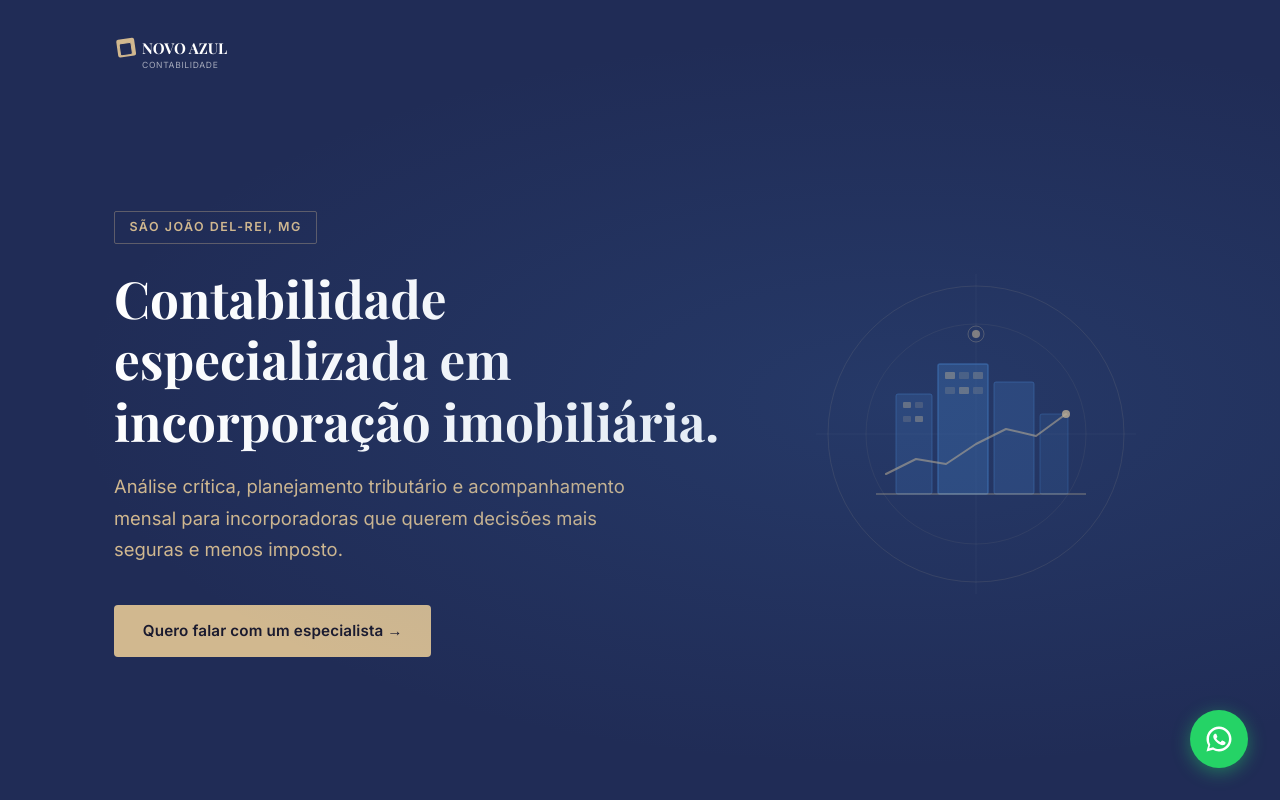
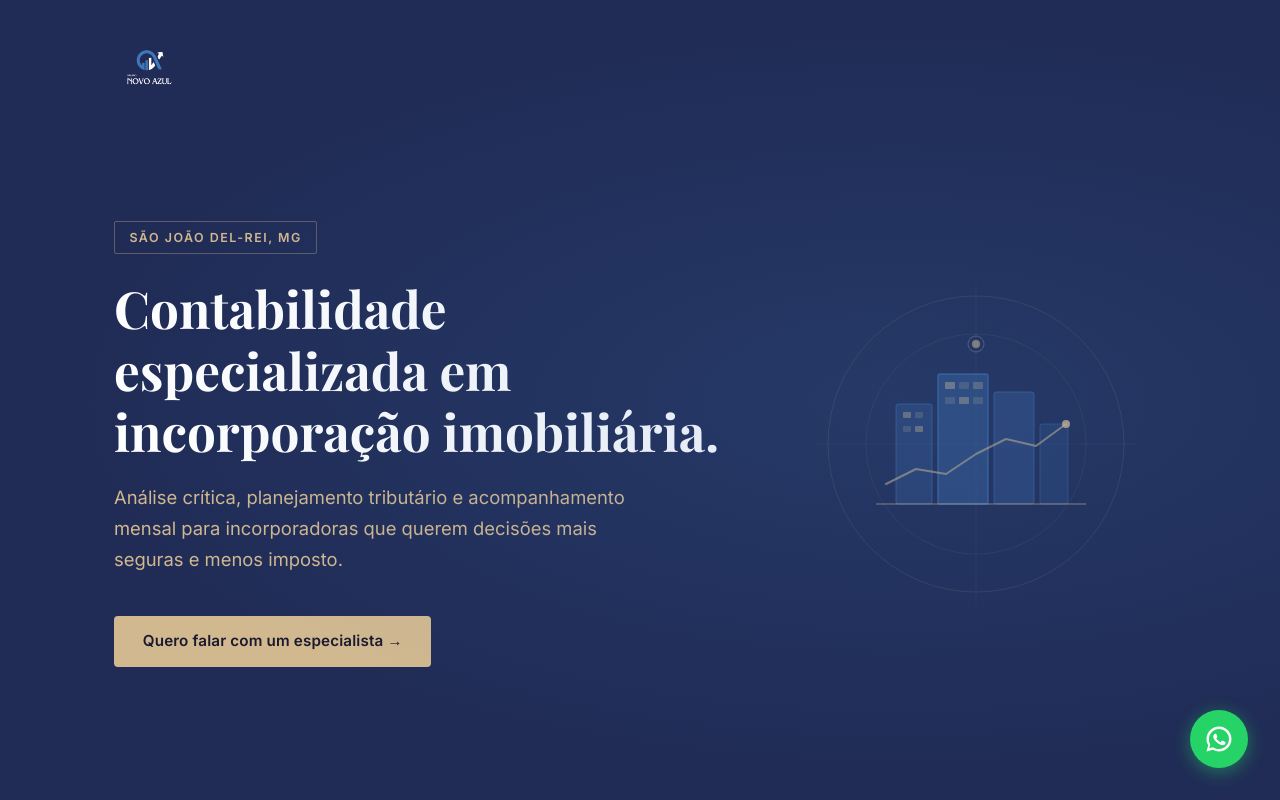
Before and after one commit to barbaraf2remailinterno-max/novo-azul, a plain HTML site: page index.html in a window 1280 px wide. Shown: the top 800 px of the page. Drawn offline with nearby package versions, Linux system fonts and the light colour scheme.

Commit message:
Add real logo and update HTML

```diff
--- a/index.html
+++ b/index.html
@@ -693,16 +693,8 @@
 ============================================================ -->
 <section id="hero">
   <div class="hero-header">
-    <!-- Logo Novo Azul (branca, text-based SVG) -->
     <a href="#" aria-label="Novo Azul Contabilidade">
-      <svg width="160" height="44" viewBox="0 0 160 44" fill="none" xmlns="http://www.w3.org/2000/svg" aria-label="Novo Azul">
-        <!-- Ícone geométrico: quadrado inclinado + linha -->
-        <rect x="2" y="8" width="18" height="18" rx="2" transform="rotate(-8 2 8)" fill="#d1b88f"/>
-        <rect x="5" y="12" width="12" height="12" rx="1.5" transform="rotate(-8 5 12)" fill="#202c56" stroke="#d1b88f" stroke-width="1"/>
-        <!-- Texto -->
-        <text x="28" y="22" font-family="'Playfair Display', serif" font-size="15" font-weight="700" fill="#ffffff">NOVO AZUL</text>
-        <text x="28" y="36" font-family="'Inter', sans-serif" font-size="8.5" font-weight="400" fill="rgba(255,255,255,0.6)" letter-spacing="0.08em">CONTABILIDADE</text>
-      </svg>
+      <img src="logo.png" alt="Grupo Novo Azul" style="height:72px;width:auto;display:block;" />
     </a>
   </div>
 
@@ -1000,14 +992,8 @@
 ============================================================ -->
 <footer id="footer">
   <div class="footer-inner">
-    <!-- Logo small white -->
     <a href="#" aria-label="Novo Azul Contabilidade">
-      <svg width="120" height="34" viewBox="0 0 120 34" fill="none" xmlns="http://www.w3.org/2000/svg">
-        <rect x="2" y="6" width="13" height="13" rx="1.5" transform="rotate(-8 2 6)" fill="#d1b88f"/>
-        <rect x="4" y="9" width="8" height="8" rx="1" transform="rotate(-8 4 9)" fill="#111827" stroke="#d1b88f" stroke-width=".8"/>
-        <text x="22" y="17" font-family="'Playfair Display', serif" font-size="11" font-weight="700" fill="#ffffff">NOVO AZUL</text>
-        <text x="22" y="28" font-family="'Inter', sans-serif" font-size="6.5" font-weight="400" fill="rgba(255,255,255,0.45)" letter-spacing="0.07em">CONTABILIDADE</text>
-      </svg>
+      <img src="logo.png" alt="Grupo Novo Azul" style="height:52px;width:auto;display:block;" />
     </a>
 
     <div class="footer-text">
```
Also changed, not shown: logo.png (added).
